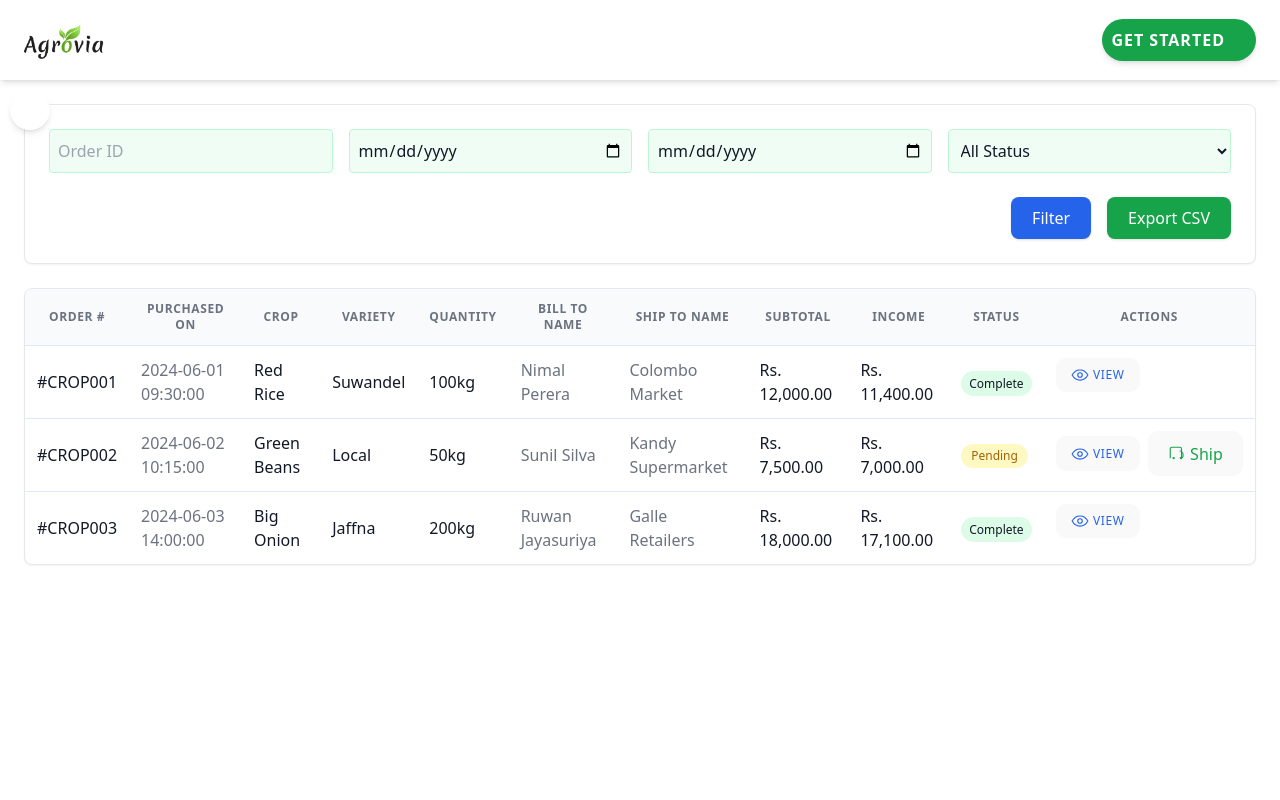
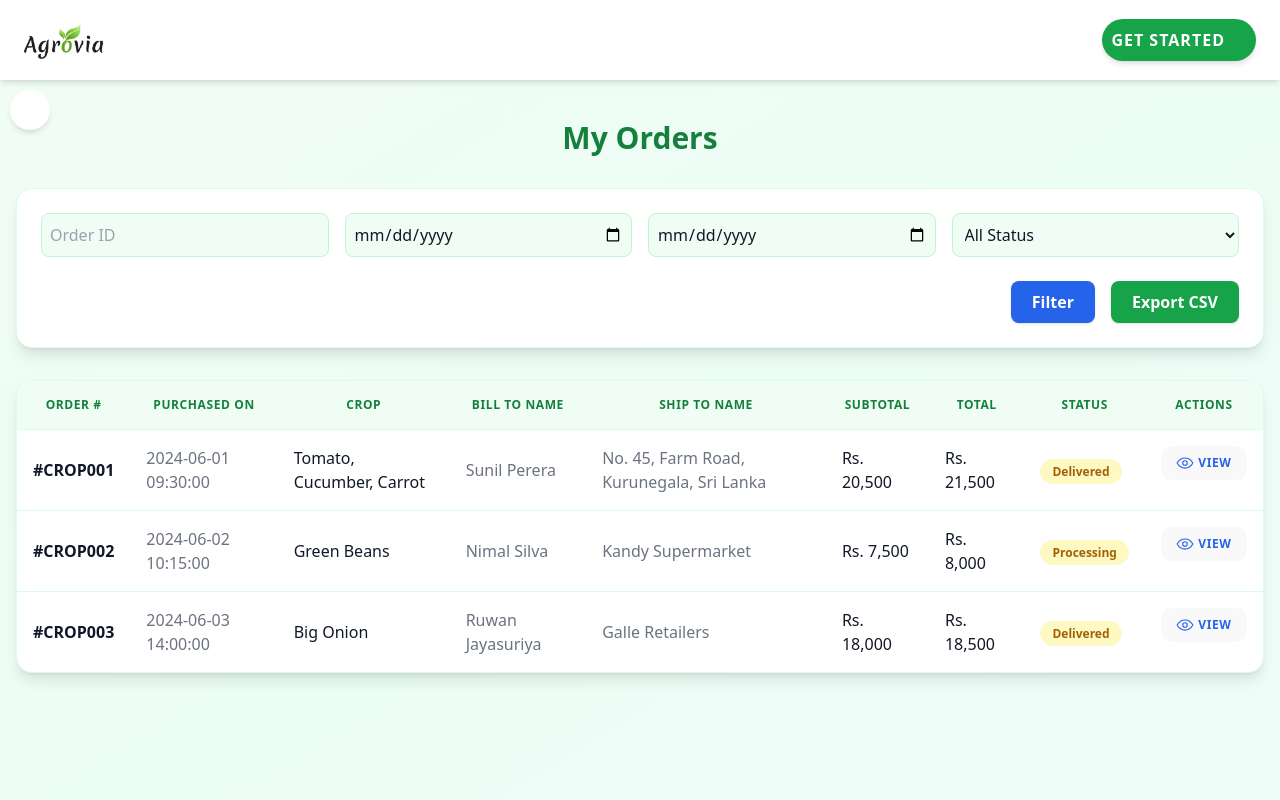
Before and after one commit to SeniruR/Agrovia, a React (Vite) app: page /farmervieworders in a window 1280 px wide. Shown: the top 800 px of the page. Built offline with nearby package versions, Linux system fonts and the light colour scheme; some icons are missing.

Commit message:
order views updated

```diff
--- a/src/pages/farmer/FarmerViewOrderDetails.jsx
+++ b/src/pages/farmer/FarmerViewOrderDetails.jsx
@@ -2,39 +2,43 @@ import React, { useState } from "react";
 
 const FarmerViewOrderDetails = () => {
   const order = {
-    orderId: "#ORD-202406",
-    customer: "Waldemar Demo",
+    orderId: "#CROP001",
+    buyer: "Sunil Perera",
     status: "Shipped",
-    date: "2025-06-27",
-    payment: "Credit Card",
-    shipping: "Standard Delivery",
-    address: "123 Green Street, Colombo, Sri Lanka",
+    date: "2024-06-01",
+    time: "09:30:00",
+    payment: "Bank Transfer",
+    Delivery: "Lorry Delivery",
+    address: "No. 45, Farm Road, Kurunegala, Sri Lanka",
     items: [
       {
-        name: "Bluetooth Speaker",
-        qty: 1,
-        price: 40,
-        image: "https://via.placeholder.com/60x60?text=Speaker",
+        crop: "Tomato",
+        variety: "Roma",
+        qty: 100,
+        unit: "kg",
+        price: 120, // per kg
       },
       {
-        name: "USB-C Hub",
-        qty: 2,
-        price: 25,
-        image: "https://via.placeholder.com/60x60?text=Hub",
+        crop: "Cucumber",
+        variety: "Green Long",
+        qty: 50,
+        unit: "kg",
+        price: 80,
       },
       {
-        name: "Ergonomic Mouse",
-        qty: 1,
-        price: 35,
-        image: "https://via.placeholder.com/60x60?text=Mouse",
+        crop: "Carrot",
+        variety: "Nantes",
+        qty: 30,
+        unit: "kg",
+        price: 150,
       },
     ],
   };
 
   const [status, setStatus] = useState(order.status);
   const subtotal = order.items.reduce((sum, item) => sum + item.qty * item.price, 0);
-  const shippingFee = 5;
-  const total = subtotal + shippingFee;
+  const DeliveryFee = 1000;
+  const total = subtotal + DeliveryFee;
 
   return (
     <div className="min-h-screen bg-gray-50 p-6 text-gray-800">
@@ -49,7 +53,6 @@ const FarmerViewOrderDetails = () => {
             className="bg-green-50 border border-green-300 text-green-800 text-sm font-medium px-3 py-1 rounded focus:outline-none focus:ring-2 focus:ring-green-300"
           >
             <option value="Processing">Processing</option>
-            <option value="Shipped">Shipped</option>
             <option value="Delivered">Delivered</option>
             <option value="Cancelled">Cancelled</option>
           </select>
@@ -58,70 +61,70 @@ const FarmerViewOrderDetails = () => {
         {/* Aligned Info Section */}
         <div className="grid grid-cols-1 md:grid-cols-2 gap-y-4 gap-x-12 text-sm text-gray-700">
           <div className="flex">
-            <span className="w-40 font-semibold text-gray-600">Order ID:</span>
+            <span className="w-40 font-semibold text-gray-600">Order ID :</span>
             <span>{order.orderId}</span>
           </div>
           <div className="flex">
-            <span className="w-40 font-semibold text-gray-600">Shipping Method:</span>
-            <span>{order.shipping}</span>
+            <span className="w-40 font-semibold text-gray-600">Delivery Method :</span>
+            <span>{order.Delivery}</span>
           </div>
           <div className="flex">
-            <span className="w-40 font-semibold text-gray-600">Customer:</span>
-            <span>{order.customer}</span>
+            <span className="w-40 font-semibold text-gray-600">Buyer :</span>
+            <span>{order.buyer}</span>
           </div>
           <div className="flex">
-            <span className="w-40 font-semibold text-gray-600">Shipping Address:</span>
+            <span className="w-40 font-semibold text-gray-600">Delivery Address :</span>
             <span className="max-w-xs">{order.address}</span>
           </div>
           <div className="flex">
-            <span className="w-40 font-semibold text-gray-600">Order Date:</span>
+            <span className="w-40 font-semibold text-gray-600">Order Date :</span>
             <span>{order.date}</span>
           </div>
           <div className="flex">
-            <span className="w-40 font-semibold text-gray-600">Payment Method:</span>
+            <span className="w-40 font-semibold text-gray-600">Payment Method :</span>
             <span>{order.payment}</span>
+          </div>
+          <div className="flex">
+            <span className="w-40 font-semibold text-gray-600">Order Time :</span>
+            <span>{order.time}</span>
           </div>
         </div>
 
-        {/* Product Table with Images */}
+        {/* Agriculture Product Table */}
         <div className="overflow-x-auto">
           <table className="w-full border border-gray-200 text-sm text-left rounded-lg">
             <thead className="bg-green-50 text-gray-600">
               <tr>
-                <th className="px-4 py-3">Image</th>
-                <th className="px-4 py-3">Product</th>
+                <th className="px-4 py-3">Crop</th>
+                <th className="px-4 py-3">Variety</th>
                 <th className="px-4 py-3 text-center">Qty</th>
-                <th className="px-4 py-3 text-right">Price</th>
-                <th className="px-4 py-3 text-right">Total</th>
+                <th className="px-4 py-3 text-center">Unit</th>
+                <th className="px-4 py-3 text-right">Price (Rs)</th>
+                <th className="px-4 py-3 text-right">Total (Rs)</th>
               </tr>
             </thead>
             <tbody>
               {order.items.map((item, idx) => (
                 <tr key={idx} className="border-t">
-                  <td className="px-4 py-2">
-                    <img
-                      src={item.image}
-                      alt={item.name}
-                      className="w-12 h-12 object-cover rounded"
-                    />
-                  </td>
-                  <td className="px-4 py-2">{item.name}</td>
+                  <td className="px-4 py-2">{item.crop}</td>
+                  <td className="px-4 py-2">{item.variety}</td>
                   <td className="px-4 py-2 text-center">{item.qty}</td>
-                  <td className="px-4 py-2 text-right">£{item.price.toFixed(2)}</td>
-                  <td className="px-4 py-2 text-right">£{(item.qty * item.price).toFixed(2)}</td>
+                  <td className="px-4 py-2 text-center">{item.unit}</td>
+                  <td className="px-4 py-2 text-right">{item.price.toLocaleString()}</td>
+                  <td className="px-4 py-2 text-right">{(item.qty * item.price).toLocaleString()}</td>
                 </tr>
               ))}
               <tr className="border-t bg-green-50 font-medium">
-                <td colSpan={4} className="px-4 py-2 text-right">Subtotal</td>
-                <td className="px-4 py-2 text-right">£{subtotal.toFixed(2)}</td>
+                <td colSpan={5} className="px-4 py-2 text-right">Subtotal</td>
+                <td className="px-4 py-2 text-right">{subtotal.toLocaleString()}</td>
               </tr>
               <tr className="border-t font-medium">
-                <td colSpan={4} className="px-4 py-2 text-right">Shipping</td>
-                <td className="px-4 py-2 text-right">£{shippingFee.toFixed(2)}</td>
+                <td colSpan={5} className="px-4 py-2 text-right">Delivery</td>
+                <td className="px-4 py-2 text-right">{DeliveryFee.toLocaleString()}</td>
               </tr>
               <tr className="border-t bg-green-100 font-bold text-green-800">
-                <td colSpan={4} className="px-4 py-2 text-right">Total</td>
-                <td className="px-4 py-2 text-right">£{total.toFixed(2)}</td>
+                <td colSpan={5} className="px-4 py-2 text-right">Total</td>
+                <td className="px-4 py-2 text-right">{total.toLocaleString()}</td>
               </tr>
             </tbody>
           </table>
--- a/src/pages/farmer/FarmerViewOrders.jsx
+++ b/src/pages/farmer/FarmerViewOrders.jsx
@@ -9,45 +9,37 @@ const FarmerViewOrders = () => {
         status: "",
     });
 
-    // Example Sri Lankan farm grains and vegetables orders
     const [orders] = useState([
         {
             id: "#CROP001",
             date: "2024-06-01 09:30:00",
-            crop: "Red Rice",
-            variety: "Suwandel",
-            quantity: "100kg",
-            billTo: "Nimal Perera",
-            shipTo: "Colombo Market",
-            subtotal: "Rs. 12,000.00",
-            income: "Rs. 11,400.00",
-            status: "Complete",
+            crop: "Tomato, Cucumber, Carrot",
+            billTo: "Sunil Perera",
+            shipTo: "No. 45, Farm Road, Kurunegala, Sri Lanka",
+            subtotal: 20500,
+            total: 21500,
+            status: "Delivered",
         },
         {
             id: "#CROP002",
             date: "2024-06-02 10:15:00",
             crop: "Green Beans",
-            variety: "Local",
-            quantity: "50kg",
-            billTo: "Sunil Silva",
+            billTo: "Nimal Silva",
             shipTo: "Kandy Supermarket",
-            subtotal: "Rs. 7,500.00",
-            income: "Rs. 7,000.00",
-            status: "Pending",
+            subtotal: 7500,
+            total: 8000,
+            status: "Processing",
         },
         {
             id: "#CROP003",
             date: "2024-06-03 14:00:00",
             crop: "Big Onion",
-            variety: "Jaffna",
-            quantity: "200kg",
             billTo: "Ruwan Jayasuriya",
             shipTo: "Galle Retailers",
-            subtotal: "Rs. 18,000.00",
-            income: "Rs. 17,100.00",
-            status: "Complete",
+            subtotal: 18000,
+            total: 18500,
+            status: "Delivered",
         },
-        // Add more orders as needed...
     ]);
 
     const handleFilterChange = (e) => {
@@ -62,9 +54,11 @@ const FarmerViewOrders = () => {
     const navigate = useNavigate();
 
     return (
-        <div className="p-6 max-w-7xl mx-auto bg-white min-h-screen">
+        <div className="min-h-screen bg-gradient-to-br from-green-50 via-emerald-50 to-teal-50 py-10 px-4 flex flex-col items-center">
+            <div className="w-full max-w-7xl">
+                <h1 className="text-3xl font-bold text-green-700 mb-8 text-center">My Orders</h1>
                 {/* Filter Section */}
-            <div className="bg-white p-6 rounded-lg shadow-sm border border-gray-200 overflow-hidden">
+                <div className="bg-white p-6 rounded-2xl shadow-lg border border-green-100 mb-8">
                     <div className="grid grid-cols-1 md:grid-cols-4 gap-4">
                         <input
                             type="text"
@@ -72,7 +66,7 @@ const FarmerViewOrders = () => {
                             placeholder="Order ID"
                             value={filters.id}
                             onChange={handleFilterChange}
-                        className="border border-green-200 bg-green-50 p-2 rounded focus:ring-2 focus:ring-green-300 text-gray-900"
+                            className="border border-green-200 bg-green-50 p-2 rounded-lg focus:ring-2 focus:ring-green-300 text-gray-900"
                         />
                         <input
                             type="date"
@@ -80,34 +74,35 @@ const FarmerViewOrders = () => {
                             placeholder="Date From"
                             value={filters.dateFrom}
                             onChange={handleFilterChange}
-                        className="border border-green-200 bg-green-50 p-2 rounded focus:ring-2 focus:ring-green-300 text-gray-900"
+                            className="border border-green-200 bg-green-50 p-2 rounded-lg focus:ring-2 focus:ring-green-300 text-gray-900"
                         />
                         <input
                             type="date"
                             name="dateTo"
-                        placeholder="DateTo"
+                            placeholder="Date To"
                             value={filters.dateTo}
                             onChange={handleFilterChange}
-                        className="border border-green-200 bg-green-50 p-2 rounded focus:ring-2 focus:ring-green-300 text-gray-900"
+                            className="border border-green-200 bg-green-50 p-2 rounded-lg focus:ring-2 focus:ring-green-300 text-gray-900"
                         />
                         <select
                             name="status"
                             value={filters.status}
                             onChange={handleFilterChange}
-                        className="border border-green-200 bg-green-50 p-2 rounded focus:ring-2 focus:ring-green-300 text-gray-900"
+                            className="border border-green-200 bg-green-50 p-2 rounded-lg focus:ring-2 focus:ring-green-300 text-gray-900"
                         >
                             <option value="">All Status</option>
-                        <option value="Complete">Complete</option>
-                        <option value="Pending">Pending</option>
+                            <option value="Complete">Delivered</option>
+                            <option value="Pending">Processing</option>
+                            <option value="Cancelled">Cancelled</option>
                         </select>
                     </div>
                     <div className="flex justify-end gap-4 mt-6">
-                    <button className="bg-blue-600 text-white px-5 py-2 rounded-lg shadow hover:bg-blue-700 transition">
+                        <button className="bg-blue-600 text-white px-5 py-2 rounded-lg shadow hover:bg-blue-700 transition font-semibold">
                             Filter
                         </button>
                         <button
                             onClick={exportCSV}
-                        className="bg-green-600 text-white px-5 py-2 rounded-lg shadow hover:bg-green-700 transition"
+                            className="bg-green-600 text-white px-5 py-2 rounded-lg shadow hover:bg-green-700 transition font-semibold"
                         >
                             Export CSV
                         </button>
@@ -115,50 +110,46 @@ const FarmerViewOrders = () => {
                 </div>
 
                 {/* Table Section */}
-            <div className="bg-white rounded-lg shadow-sm border border-gray-200 overflow-hidden mt-6">
-                <table className="min-w-full divide-y divide-gray-200">
-                    <thead className="bg-gray-50">
+                <div className="bg-white rounded-2xl shadow-lg border border-green-100 overflow-x-auto">
+                    <table className="min-w-full divide-y divide-green-100">
+                        <thead className="bg-green-50">
                             <tr>
-                            <th className="p-3 text-gray-500 uppercase tracking-wider text-xs font-medium font-semibold">Order #</th>
-                            <th className="p-3 text-gray-500 uppercase tracking-wider text-xs font-medium font-semibold">Purchased On</th>
-                            <th className="p-3 text-gray-500 uppercase tracking-wider text-xs font-medium font-semibold">Crop</th>
-                            <th className="p-3 text-gray-500 uppercase tracking-wider text-xs font-medium font-semibold">Variety</th>
-                            <th className="p-3 text-gray-500 uppercase tracking-wider text-xs font-medium font-semibold">Quantity</th>
-                            <th className="p-3 text-gray-500 uppercase tracking-wider text-xs font-medium font-semibold">Bill to Name</th>
-                            <th className="p-3 text-gray-500 uppercase tracking-wider text-xs font-medium font-semibold">Ship to Name</th>
-                            <th className="p-3 text-gray-500 uppercase tracking-wider text-xs font-medium font-semibold">Subtotal</th>
-                            <th className="p-3 text-gray-500 uppercase tracking-wider text-xs font-medium font-semibold">Income</th>
-                            <th className="p-3 text-gray-500 uppercase tracking-wider text-xs font-medium font-semibold">Status</th>
-                            <th className="p-3 text-gray-500 uppercase tracking-wider text-xs font-medium font-semibold">Actions</th>
+                                <th className="p-4 text-green-700 uppercase tracking-wider text-xs font-bold">Order #</th>
+                                <th className="p-4 text-green-700 uppercase tracking-wider text-xs font-bold">Purchased On</th>
+                                <th className="p-4 text-green-700 uppercase tracking-wider text-xs font-bold">Crop</th>
+                                <th className="p-4 text-green-700 uppercase tracking-wider text-xs font-bold">Bill to Name</th>
+                                <th className="p-4 text-green-700 uppercase tracking-wider text-xs font-bold">Ship to Name</th>
+                                <th className="p-4 text-green-700 uppercase tracking-wider text-xs font-bold">Subtotal</th>
+                                <th className="p-4 text-green-700 uppercase tracking-wider text-xs font-bold">Total</th>
+                                <th className="p-4 text-green-700 uppercase tracking-wider text-xs font-bold">Status</th>
+                                <th className="p-4 text-green-700 uppercase tracking-wider text-xs font-bold">Actions</th>
                             </tr>
                         </thead>
                         <tbody>
                             {orders.map((order, idx) => (
-                            <tr key={idx} className="border-t border-blue-100 hover:bg-white transition">
-                                <td className="p-3 text-gray-900">{order.id}</td>
-                                <td className="p-3 text-gray-500">{order.date}</td>
-                                <td className="p-3 text-gray-900">{order.crop}</td>
-                                <td className="p-3 text-gray-900">{order.variety}</td>
-                                <td className="p-3 text-gray-900">{order.quantity}</td>
-                                <td className="p-3 text-gray-500">{order.billTo}</td>
-                                <td className="p-3 text-gray-500">{order.shipTo}</td>
-                                <td className="p-3 text-gray-900">{order.subtotal}</td>
-                                <td className="p-3 text-gray-900">{order.income}</td>
-                                <td className="p-3">
+                                <tr key={idx} className="border-t border-green-100 hover:bg-green-50 transition">
+                                    <td className="p-4 text-gray-900 font-semibold">{order.id}</td>
+                                    <td className="p-4 text-gray-500">{order.date}</td>
+                                    <td className="p-4 text-gray-900">{order.crop}</td>
+                                    <td className="p-4 text-gray-500">{order.billTo}</td>
+                                    <td className="p-4 text-gray-500">{order.shipTo}</td>
+                                    <td className="p-4 text-gray-900">Rs. {order.subtotal.toLocaleString()}</td>
+                                    <td className="p-4 text-gray-900">Rs. {order.total.toLocaleString()}</td>
+                                    <td className="p-4">
                                         <span
                                             className={
                                                 order.status === "Complete"
-                                                ? "bg-green-100 text-gray-900 px-2 py-1 rounded-full text-xs font-medium"
-                                                : "inline-flex items-center px-2.5 py-0.5 rounded-full text-xs font-medium bg-yellow-100 text-yellow-700 px-2 py-1 rounded-full text-xs font-medium"
+                                                    ? "bg-green-100 text-green-800 px-3 py-1 rounded-full text-xs font-semibold"
+                                                    : "bg-yellow-100 text-yellow-700 px-3 py-1 rounded-full text-xs font-semibold"
                                             }
                                         >
                                             {order.status}
                                         </span>
                                     </td>
-                                <td className="p-3 space-x-2 flex items-center">
+                                    <td className="p-4 flex items-center gap-2">
                                         <button
-                                        className="flex items-center gap-1 text-blue-600 hover:text-gray-500 uppercase tracking-wider text-xs font-medium transition"
-                                        onClick={() => navigate("/farmervieworderdetails")}
+                                            className="flex items-center gap-1 text-blue-600 hover:text-blue-800 uppercase tracking-wider text-xs font-bold transition"
+                                            onClick={() => navigate("/farmervieworderdetails", { state: { order } })}
                                         >
                                             <svg width="18" height="18" fill="none" viewBox="0 0 24 24">
                                                 <path
@@ -210,6 +201,7 @@ const FarmerViewOrders = () => {
                     </table>
                 </div>
             </div>
+        </div>
     );
 };
 
```
Lines whose indentation alone changed are shown as unchanged.
